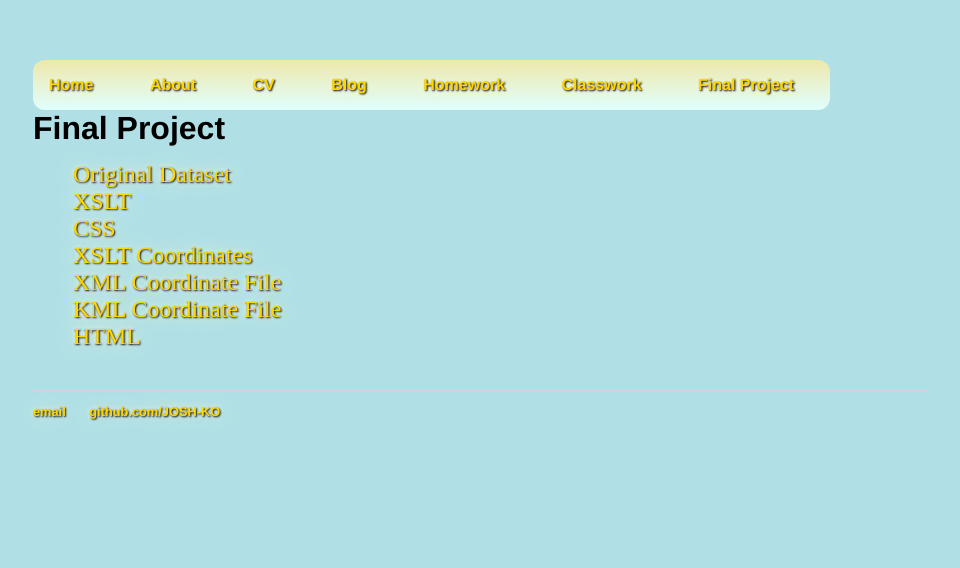
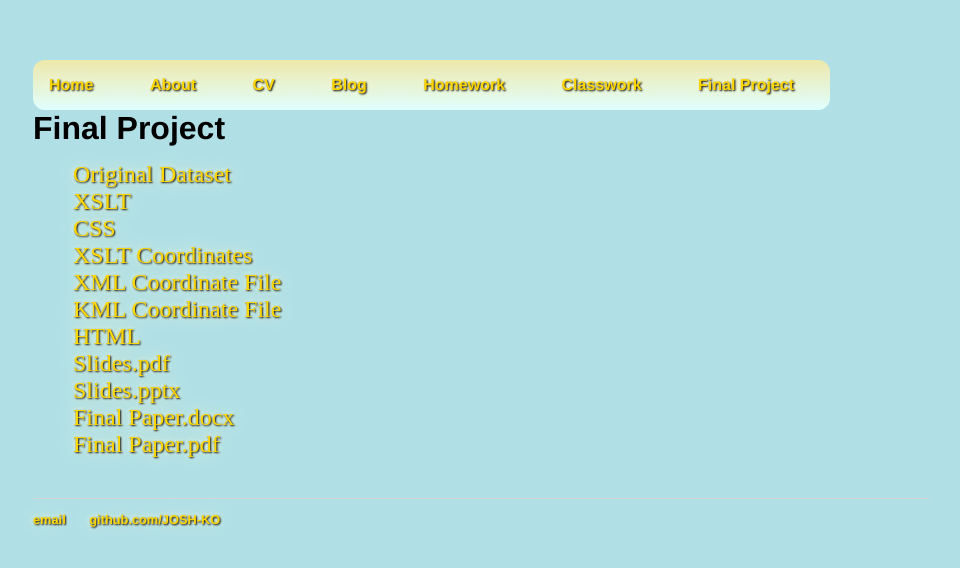
Before and after one commit to JOSH-KO/JOSH-KO.github.io, a Jekyll site: the page built from final project/index.html, in a window 1280 px wide. Shown: the top 568 px of the page, without its empty margins (159-1119 px from the left). Built offline with Jekyll 4.4.1, drawn with Linux system fonts in a browser that asks for light colours.

Commit message:
Update index.html

```diff
--- a/final project/index.html
+++ b/final project/index.html
@@ -12,4 +12,10 @@ date: 2022-01-13
 <li><a href="/final project/data.xml">XML Coordinate File</a></li>
 <li><a href="/final project/data.kml">KML Coordinate File</a></li>
 <li><a href="/final project/airplanes.html">HTML</a></li>
+<li><a href="/final project/Final_Project_Slides.pdf">Slides.pdf</a></li>
+<li><a href="/final project/Final_Project_Slides.pptx">Slides.pptx</a></li>
+<li><a href="/final project/Final Project Koepke.docx">Final Paper.docx</a></li>
+<li><a href="/final project/Final Project Koepke.pdf">Final Paper.pdf</a></li>
+
+
 </ul>
```
